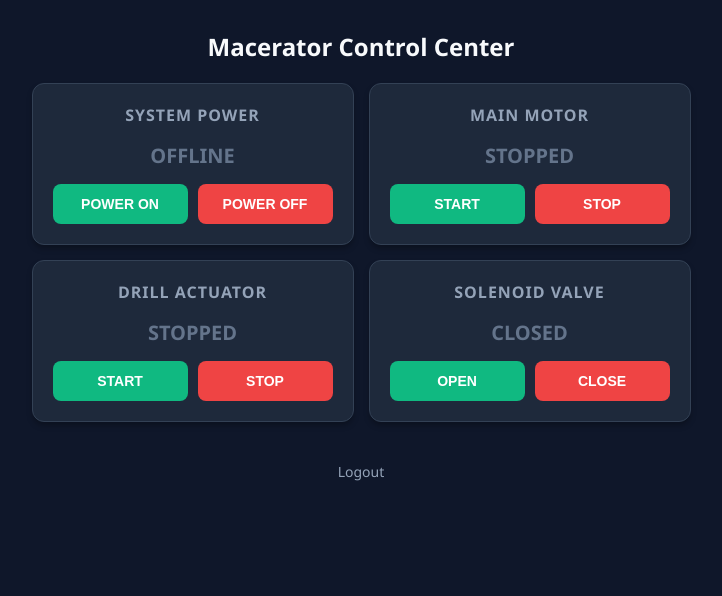
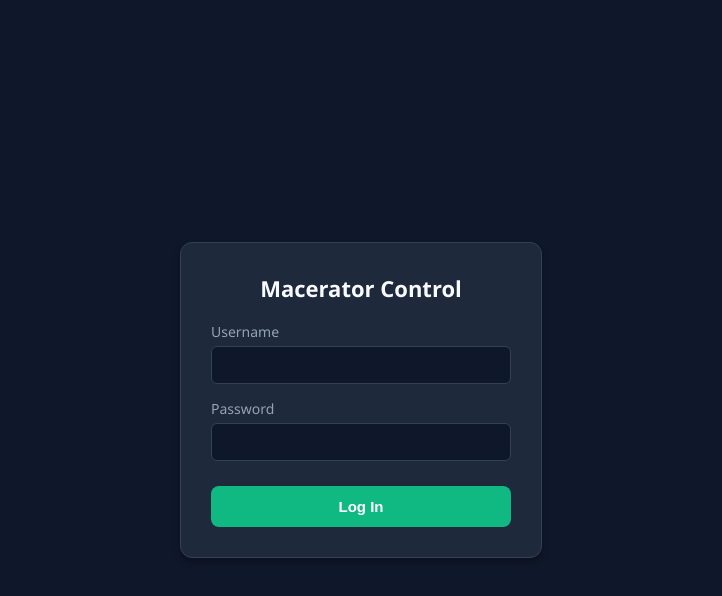
Before and after one commit to thekissofV/esp8266-control, a website: page public/index.html in a window 1280 px wide. Shown: the whole page, without its empty margins (279-1001 px from the left). Drawn offline with Linux system fonts and the light colour scheme; no server answers.

Commit message:
Update index.html

```diff
--- a/public/index.html
+++ b/public/index.html
@@ -3,112 +3,70 @@
 <head>
     <meta charset="UTF-8">
     <meta name="viewport" content="width=device-width, initial-scale=1.0">
-    <title>Macerator Control Center</title>
+    <title>Login - Macerator Control</title>
     <style>
-        body { font-family: 'Segoe UI', Tahoma, Geneva, Verdana, sans-serif; background: #0f172a; color: white; text-align: center; padding: 20px; margin: 0; }
-        h1 { margin-top: 10px; font-size: 24px; color: #f8fafc; }
-        .grid { display: flex; flex-wrap: wrap; justify-content: center; gap: 15px; max-width: 800px; margin: 20px auto; }
-        .card { background: #1e293b; padding: 20px; border-radius: 12px; width: 280px; box-shadow: 0 4px 6px -1px rgba(0,0,0,0.3); border: 1px solid #334155; }
-        .card h3 { margin-top: 0; color: #94a3b8; font-size: 16px; text-transform: uppercase; letter-spacing: 1px; }
-        .status { font-weight: bold; margin: 15px 0; font-size: 20px; }
-        .btn-group { display: flex; justify-content: space-between; gap: 10px; }
-        .btn { flex: 1; padding: 12px; font-weight: bold; border-radius: 8px; border: none; cursor: pointer; transition: 0.2s; font-size: 14px; }
-        .btn-on { background: #10b981; color: white; }
-        .btn-on:hover { background: #059669; }
-        .btn-off { background: #ef4444; color: white; }
-        .btn-off:hover { background: #dc2626; }
-        .status-on { color: #10b981; }
-        .status-off { color: #64748b; }
-        .logout-btn { display: inline-block; margin-top: 20px; color: #94a3b8; text-decoration: none; font-size: 14px; }
-        .logout-btn:hover { color: #f8fafc; }
+        body {
+            font-family: 'Segoe UI', Tahoma, Geneva, Verdana, sans-serif;
+            background: #0f172a;
+            color: white;
+            display: flex;
+            justify-content: center;
+            align-items: center;
+            height: 100vh;
+            margin: 0;
+        }
+        .login-card {
+            background: #1e293b;
+            padding: 30px;
+            border-radius: 12px;
+            width: 300px;
+            box-shadow: 0 4px 6px rgba(0,0,0,0.3);
+            border: 1px solid #334155;
+            text-align: center;
+        }
+        h2 { margin-top: 0; color: #f8fafc; font-size: 22px; }
+        .input-group { margin-bottom: 15px; text-align: left; }
+        label { display: block; margin-bottom: 5px; color: #94a3b8; font-size: 14px; }
+        input {
+            width: 100%;
+            padding: 10px;
+            border-radius: 6px;
+            border: 1px solid #334155;
+            background: #0f172a;
+            color: white;
+            box-sizing: border-box;
+            font-size: 14px;
+        }
+        input:focus { outline: none; border-color: #10b981; }
+        button {
+            width: 100%;
+            padding: 12px;
+            background: #10b981;
+            color: white;
+            border: none;
+            border-radius: 8px;
+            font-weight: bold;
+            cursor: pointer;
+            margin-top: 10px;
+            font-size: 15px;
+        }
+        button:hover { background: #059669; }
     </style>
 </head>
 <body>
-    <h1>Macerator Control Center</h1>
-    <div class="grid">
-        <!-- Relay 1: System Power -->
-        <div class="card">
-            <h3>System Power</h3>
-            <div id="status1" class="status status-off">OFFLINE</div>
-            <div class="btn-group">
-                <button class="btn btn-on" onclick="setRelay(1, true)">POWER ON</button>
-                <button class="btn btn-off" onclick="setRelay(1, false)">POWER OFF</button>
+    <div class="login-card">
+        <h2>Macerator Control</h2>
+        <form action="/login" method="POST">
+            <div class="input-group">
+                <label for="username">Username</label>
+                <input type="text" id="username" name="username" required autocomplete="username">
             </div>
-        </div>
-
-        <!-- Relay 2: Main Motor -->
-        <div class="card">
-            <h3>Main Motor</h3>
-            <div id="status2" class="status status-off">STOPPED</div>
-            <div class="btn-group">
-                <button class="btn btn-on" onclick="setRelay(2, true)">START</button>
-                <button class="btn btn-off" onclick="setRelay(2, false)">STOP</button>
+            <div class="input-group">
+                <label for="password">Password</label>
+                <input type="password" id="password" name="password" required autocomplete="current-password">
             </div>
-        </div>
-
-        <!-- Relay 3: Drill Actuator -->
-        <div class="card">
-            <h3>Drill Actuator</h3>
-            <div id="status3" class="status status-off">STOPPED</div>
-            <div class="btn-group">
-                <button class="btn btn-on" onclick="setRelay(3, true)">START</button>
-                <button class="btn btn-off" onclick="setRelay(3, false)">STOP</button>
-            </div>
-        </div>
-
-        <!-- Relay 4: Solenoid Water Valve -->
-        <div class="card">
-            <h3>Solenoid Valve</h3>
-            <div id="status4" class="status status-off">CLOSED</div>
-            <div class="btn-group">
-                <button class="btn btn-on" onclick="setRelay(4, true)">OPEN</button>
-                <button class="btn btn-off" onclick="setRelay(4, false)">CLOSE</button>
-            </div>
-        </div>
+            <button type="submit">Log In</button>
+        </form>
     </div>
-
-    <a href="/logout" class="logout-btn">Logout</a>
-
-    <script>
-        async function fetchState() {
-            try {
-                const res = await fetch('/api/state');
-                if (res.status === 401) {
-                    window.location.href = '/login.html'; // Redirect if session expired
-                    return;
-                }
-                const data = await res.json();
-
-                updateUI('status1', data.relay1, 'ONLINE', 'OFFLINE');
-                updateUI('status2', data.relay2, 'RUNNING', 'STOPPED');
-                updateUI('status3', data.relay3, 'RUNNING', 'STOPPED');
-                updateUI('status4', data.relay4, 'OPEN', 'CLOSED');
-            } catch (err) {
-                console.error("Error fetching state:", err);
-            }
-        }
-
-        function updateUI(elementId, state, onText, offText) {
-            const el = document.getElementById(elementId);
-            el.innerText = state ? onText : offText;
-            el.className = 'status ' + (state ? 'status-on' : 'status-off');
-        }
-
-        async function setRelay(relay, state) {
-            try {
-                await fetch('/api/relay', {
-                    method: 'POST',
-                    headers: { 'Content-Type': 'application/json' },
-                    body: JSON.stringify({ relay, state })
-                });
-                fetchState();
-            } catch (err) {
-                console.error("Error setting relay state:", err);
-            }
-        }
-
-        setInterval(fetchState, 1000);
-        fetchState();
-    </script>
 </body>
 </html>
```
